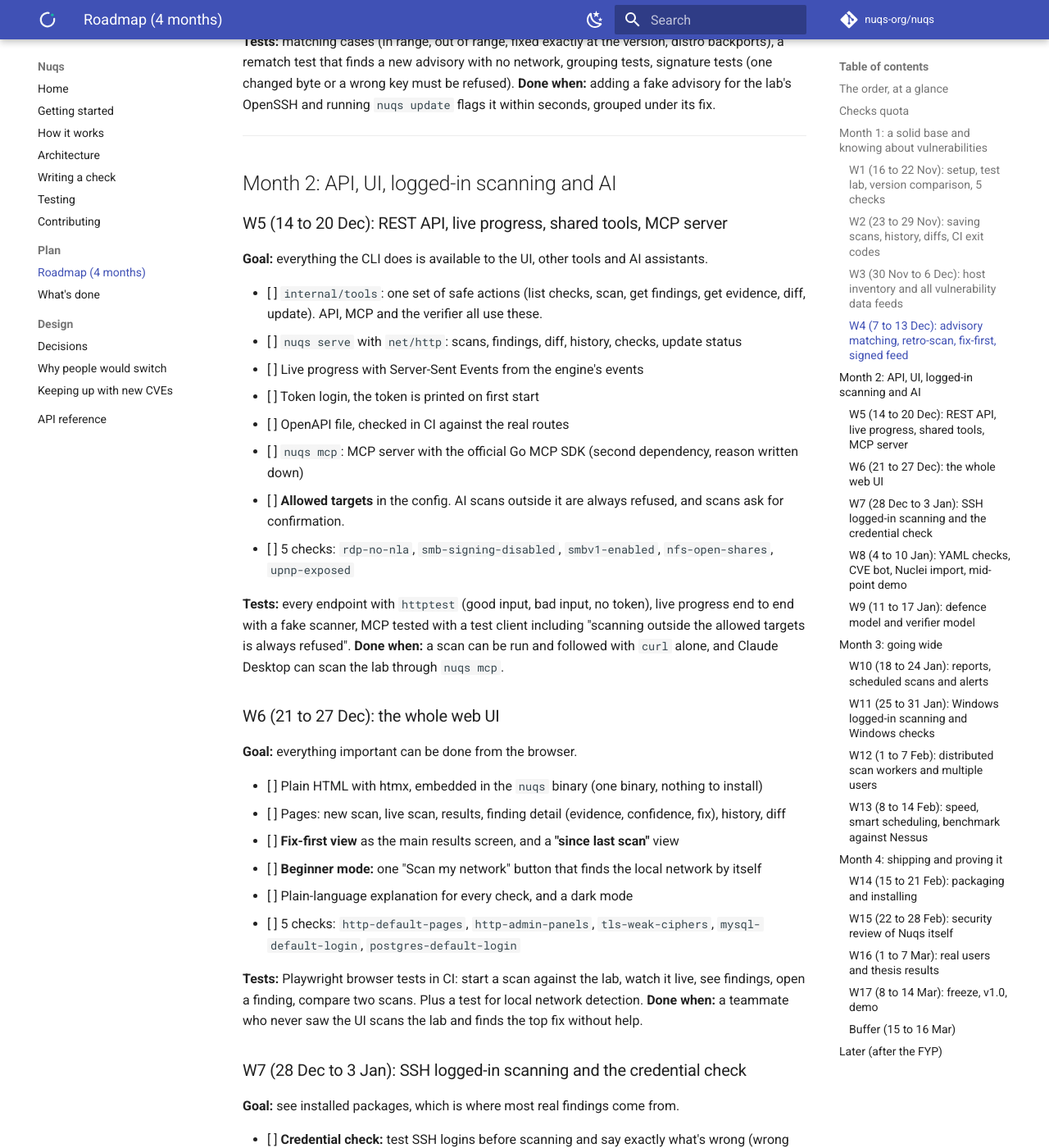
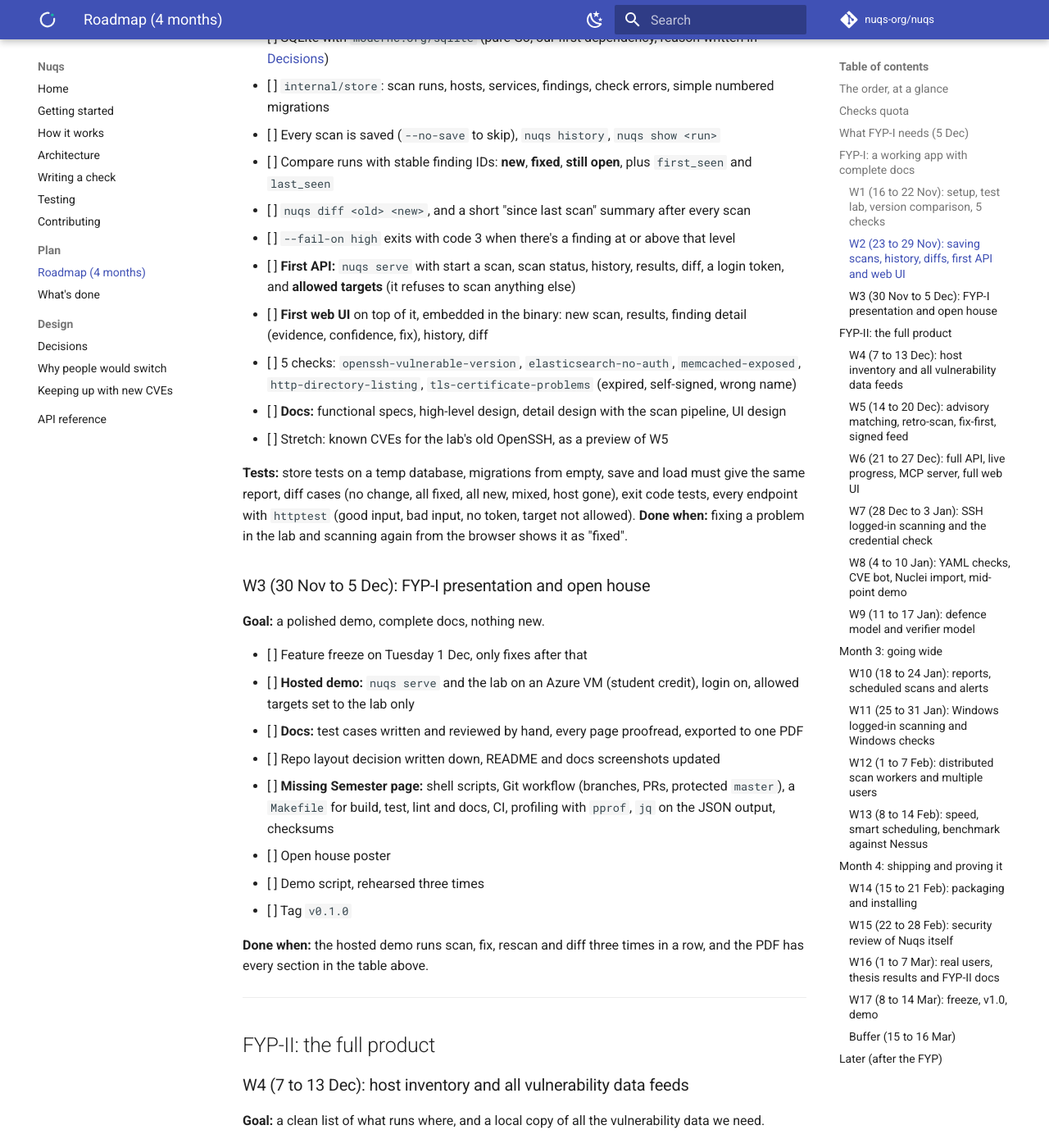
Before and after one commit to 92meharali/nuqs, an MkDocs documentation site: the page built from docs/roadmap.md, in a window 1280 px wide and 1400 px high, scrolled down 4272 px. Shown: the whole window at 82% size. Built offline with MkDocs 1.6.1 and Material for MkDocs 9.7.7, drawn with Linux system fonts in a browser that asks for light colours; comment, search, counter and statistics services are not loaded; some of the changed text lies outside the part shown.

Commit message:
update roadmap

```diff
--- a/docs/roadmap.md
+++ b/docs/roadmap.md
@@ -2,7 +2,12 @@
 
 # Roadmap (16 Nov 2026 to 16 Mar 2027)
 
-Four months, 17 weeks. Each week is packed on purpose, we'd rather cut a stretch item than finish early.
+Two parts:
+
+- **FYP-I (16 Nov to 5 Dec):** a working app with complete documentation, shown at the presentation and open house in the first week of December.
+- **FYP-II (7 Dec to 16 Mar):** the full product, complete, bug-free and scalable.
+
+Each week is packed on purpose, we'd rather cut a stretch item than finish early.
 
 Every week follows the same rules:
 
@@ -12,6 +17,8 @@ Every week follows the same rules:
 - Friday: a 10 minute demo to each other of what works now.
 - If a week slips, we cut the stretch items of that week first, we don't push the whole plan back.
 
+Who owns what: **core and CLI** (engine, checks, storage, data), **API and UI** (`nuqs serve` and the web UI).
+
 What's already done is in [What's done](progress.md).
 
 ---
@@ -20,12 +27,12 @@ What's already done is in [What's done](progress.md).
 
 | Week | Dates | What we build |
 |---|---|---|
-| W1 | 16 to 22 Nov | Setup, test lab, version comparison, 5 checks |
-| W2 | 23 to 29 Nov | Saving scans, history, diffs, CI exit codes |
-| W3 | 30 Nov to 6 Dec | Host inventory and all vulnerability data feeds |
-| W4 | 7 to 13 Dec | Advisory matching, retro-scan, fix-first, signed feed |
-| W5 | 14 to 20 Dec | REST API, live progress, shared tools layer, MCP server |
-| W6 | 21 to 27 Dec | The whole web UI |
+| W1 | 16 to 22 Nov | Setup, test lab, version comparison, confidence, 5 checks, UI design |
+| W2 | 23 to 29 Nov | Saving scans, history, diffs, first API and web UI, design docs |
+| W3 | 30 Nov to 5 Dec | **FYP-I:** docs finished, hosted demo, poster, presentation and open house |
+| W4 | 7 to 13 Dec | Host inventory and all vulnerability data feeds |
+| W5 | 14 to 20 Dec | Advisory matching, retro-scan, fix-first, signed feed |
+| W6 | 21 to 27 Dec | Full API, live progress, MCP server, full web UI |
 | W7 | 28 Dec to 3 Jan | SSH logged-in scanning and the credential check |
 | W8 | 4 to 10 Jan | YAML checks, CVE bot, Nuclei import, **mid-point demo** |
 | W9 | 11 to 17 Jan | Defence model and verifier model |
@@ -35,13 +42,13 @@ What's already done is in [What's done](progress.md).
 | W13 | 8 to 14 Feb | Speed: big networks, smart scheduling, benchmark against Nessus |
 | W14 | 15 to 21 Feb | Packaging: releases, Docker, Homebrew, installer |
 | W15 | 22 to 28 Feb | Security review of Nuqs itself |
-| W16 | 1 to 7 Mar | Real users, fixes from their feedback, thesis results |
+| W16 | 1 to 7 Mar | Real users, fixes from their feedback, FYP-II docs |
 | W17 | 8 to 14 Mar | Freeze, v1.0, demo |
 | Buffer | 15 to 16 Mar | Final submission |
 
 ## Checks quota
 
-At least **5 new checks every week** from W1 to W14, so we end with **70+ built-in checks**, plus everything from advisory data (W4), Nuclei templates (W8) and the CVE bot (W8). Ideas, roughly in order:
+At least **5 new checks every week** from W1 to W14 (except W3, the FYP-I week), so we end with **65+ built-in checks**, plus everything from advisory data (W5), Nuclei templates (W8) and the CVE bot (W8). Ideas, roughly in order:
 
 | Area | Checks |
 |---|---|
@@ -54,27 +61,56 @@ At least **5 new checks every week** from W1 to W14, so we end with **70+ built-
 
 ---
 
-## Month 1: a solid base and knowing about vulnerabilities
+## What FYP-I needs (5 Dec)
+
+What the FYP committee asked for, and where each part lives.
+
+| Requirement | Where |
+|---|---|
+| Complete in functionality (not yet product-ready) | the demo: scan, findings, fix, rescan, diff, all from the browser |
+| Background | `docs/report/background.md` |
+| Survey of the 5 most relevant projects | `docs/report/survey.md`: Nessus, OpenVAS (Greenbone), Nuclei, Vuls, Rapid7 InsightVM |
+| Scope | `docs/report/scope.md` |
+| Functional specifications | `docs/report/functional-spec.md` |
+| Architecture | [Architecture](architecture.md) (generated) plus `docs/how-it-works.md` |
+| UI design | `docs/report/ui-design.md` with wireframes and screenshots |
+| High-level design | `docs/report/high-level-design.md` |
+| Detail design, with the pipeline | `docs/report/detailed-design.md` |
+| Test cases (AI drafts are fine, we review and finalize them by hand) | `docs/report/test-cases.md` |
+| Repo owned by the project email, with collaborators | `fyp26_nuqs@gmail.com` owns `nuqs-org`. Collaborators: the team, the advisor, `undergradoffice.fos@itu.edu.pk` |
+| Industry-standard repo layout | Go's standard layout: `cmd/` (binaries), `internal/` and `checks/` (source), `docs/`. Written down in [Decisions](design/decisions.md). |
+| Hosted on the cloud | demo server on Azure, docs on GitHub Pages |
+| The Missing Semester, applied and shown | `docs/report/missing-semester.md`: where each lecture shows up in Nuqs |
+
+The docs site exports to one PDF for submission.
+
+---
+
+## FYP-I: a working app with complete docs
 
 ### W1 (16 to 22 Nov): setup, test lab, version comparison, 5 checks
 
-**Goal:** everyone ships code, and we can test against real vulnerable software.
+**Goal:** everyone ships code, we can test against real vulnerable software, and the first docs are written.
 
-- [ ] Repo on `nuqs-org/nuqs`, GitHub Pages on (Settings, Pages, Source: GitHub Actions), default branch protected, license added (Apache 2.0 suggested)
+- [x] Repo on `nuqs-org/nuqs`, license added (Apache 2.0)
+- [ ] GitHub Pages on (Settings, Pages, Source: GitHub Actions), default branch protected
+- [ ] Project email `fyp26_nuqs@gmail.com` made, its GitHub account owns `nuqs-org`, advisor and `undergradoffice.fos@itu.edu.pk` added as collaborators
 - [ ] Every teammate builds Nuqs, scans their own router, and merges one PR
-- [ ] Split ownership: engine and checks, data and storage, API and UI
 - [ ] **Test lab:** `lab/docker-compose.yml` with real services: vsftpd with anonymous login, a Telnet server, nginx without headers, an old OpenSSH, a TLS 1.0 server, Redis and MongoDB with no login
 - [ ] Lab CI job: scan the lab, the result must match a saved expected report exactly
 - [ ] `internal/version`: compare versions like each ecosystem does (semver, Debian, RPM, OpenSSH style `9.6p1`)
 - [ ] `confidence` on every finding: `confirmed` (we proved it) or `inferred` (from the version)
 - [ ] 5 checks: `tls-deprecated-protocols`, `ssh-password-auth`, `ssh-weak-algorithms`, `redis-no-auth`, `mongodb-no-auth`
+- [ ] **API and UI:** wireframes for every page (new scan, live scan, results, finding detail, history, diff)
+- [ ] **Docs:** background, survey, scope
+- [ ] Everyone starts [The Missing Semester](https://missing.csail.mit.edu/) (finish by 3 Dec)
 
 **Tests:** fake-server tests for each check, lab test for each check, big table tests and a fuzz test for version comparison (it must be consistent: if a < b then b > a).
-**Done when:** the lab scan finds exactly the expected problems in CI, and everyone has merged a PR.
+**Done when:** the lab scan finds exactly the expected problems in CI, everyone has merged a PR, and the wireframes are agreed.
 
-### W2 (23 to 29 Nov): saving scans, history, diffs, CI exit codes
+### W2 (23 to 29 Nov): saving scans, history, diffs, first API and web UI
 
-**Goal:** scans are saved and every scan shows what changed.
+**Goal:** scans are saved, every scan shows what changed, and it all works from the browser.
 
 - [ ] SQLite with `modernc.org/sqlite` (pure Go, our first dependency, reason written in [Decisions](design/decisions.md))
 - [ ] `internal/store`: scan runs, hosts, services, findings, check errors, simple numbered migrations
@@ -82,13 +118,35 @@ At least **5 new checks every week** from W1 to W14, so we end with **70+ built-
 - [ ] Compare runs with stable finding IDs: **new**, **fixed**, **still open**, plus `first_seen` and `last_seen`
 - [ ] `nuqs diff <old> <new>`, and a short "since last scan" summary after every scan
 - [ ] `--fail-on high` exits with code 3 when there's a finding at or above that level
-- [ ] Retention setting: keep the last N runs per target
+- [ ] **First API:** `nuqs serve` with start a scan, scan status, history, results, diff, a login token, and **allowed targets** (it refuses to scan anything else)
+- [ ] **First web UI** on top of it, embedded in the binary: new scan, results, finding detail (evidence, confidence, fix), history, diff
 - [ ] 5 checks: `openssh-vulnerable-version`, `elasticsearch-no-auth`, `memcached-exposed`, `http-directory-listing`, `tls-certificate-problems` (expired, self-signed, wrong name)
+- [ ] **Docs:** functional specs, high-level design, detail design with the scan pipeline, UI design
+- [ ] Stretch: known CVEs for the lab's old OpenSSH, as a preview of W5
 
-**Tests:** store tests on a temp database, migrations from empty and from every older version, save and load must give the same report, diff cases (no change, all fixed, all new, mixed, host gone), exit code tests.
-**Done when:** fixing a problem in the lab and scanning again shows it as "fixed".
+**Tests:** store tests on a temp database, migrations from empty, save and load must give the same report, diff cases (no change, all fixed, all new, mixed, host gone), exit code tests, every endpoint with `httptest` (good input, bad input, no token, target not allowed).
+**Done when:** fixing a problem in the lab and scanning again from the browser shows it as "fixed".
 
-### W3 (30 Nov to 6 Dec): host inventory and all vulnerability data feeds
+### W3 (30 Nov to 5 Dec): FYP-I presentation and open house
+
+**Goal:** a polished demo, complete docs, nothing new.
+
+- [ ] Feature freeze on Tuesday 1 Dec, only fixes after that
+- [ ] **Hosted demo:** `nuqs serve` and the lab on an Azure VM (student credit), login on, allowed targets set to the lab only
+- [ ] **Docs:** test cases written and reviewed by hand, every page proofread, exported to one PDF
+- [ ] Repo layout decision written down, README and docs screenshots updated
+- [ ] **Missing Semester page:** shell scripts, Git workflow (branches, PRs, protected `master`), a `Makefile` for build, test, lint and docs, CI, profiling with `pprof`, `jq` on the JSON output, checksums
+- [ ] Open house poster
+- [ ] Demo script, rehearsed three times
+- [ ] Tag `v0.1.0`
+
+**Done when:** the hosted demo runs scan, fix, rescan and diff three times in a row, and the PDF has every section in the table above.
+
+---
+
+## FYP-II: the full product
+
+### W4 (7 to 13 Dec): host inventory and all vulnerability data feeds
 
 **Goal:** a clean list of what runs where, and a local copy of all the vulnerability data we need.
 
@@ -97,12 +155,13 @@ At least **5 new checks every week** from W1 to W14, so we end with **70+ built-
 - [ ] `nuqs update` downloads and stores: **OSV** (Debian, Ubuntu, Alpine, Red Hat and more), **CISA KEV**, **EPSS**, and the official **CVE list** (cvelistV5)
 - [ ] Only download what changed, keep the last good copy if a download fails or is corrupt
 - [ ] `nuqs update --status` shows how fresh each source is
+- [ ] Retention setting: keep the last N runs per target
 - [ ] 5 checks: `dns-open-resolver`, `snmp-default-community`, `ntp-monlist`, `http-exposed-git`, `http-exposed-env`
 
 **Tests:** mapping tests on real Nmap XML from the lab, import tests for every feed on small saved samples (no network in tests), a corrupt download must never damage the existing data.
 **Done when:** every lab service has the right product and version, and `nuqs update` works both online and from saved files.
 
-### W4 (7 to 13 Dec): advisory matching, retro-scan, fix-first, signed feed
+### W5 (14 to 20 Dec): advisory matching, retro-scan, fix-first, signed feed
 
 **Goal:** our headline features work end to end.
 
@@ -116,39 +175,21 @@ At least **5 new checks every week** from W1 to W14, so we end with **70+ built-
 **Tests:** matching cases (in range, out of range, fixed exactly at the version, distro backports), a rematch test that finds a new advisory with no network, grouping tests, signature tests (one changed byte or a wrong key must be refused).
 **Done when:** adding a fake advisory for the lab's OpenSSH and running `nuqs update` flags it within seconds, grouped under its fix.
 
----
+### W6 (21 to 27 Dec): full API, live progress, MCP server, full web UI
 
-## Month 2: API, UI, logged-in scanning and AI
-
-### W5 (14 to 20 Dec): REST API, live progress, shared tools, MCP server
-
-**Goal:** everything the CLI does is available to the UI, other tools and AI assistants.
+**Goal:** everything the CLI does is available to the UI, other tools and AI assistants, and the UI is complete.
 
 - [ ] `internal/tools`: one set of safe actions (list checks, scan, get findings, get evidence, diff, update). API, MCP and the verifier all use these.
-- [ ] `nuqs serve` with `net/http`: scans, findings, diff, history, checks, update status
-- [ ] Live progress with Server-Sent Events from the engine's events
-- [ ] Token login, the token is printed on first start
+- [ ] The rest of the API: checks, update status, and live progress with Server-Sent Events from the engine's events
 - [ ] OpenAPI file, checked in CI against the real routes
-- [ ] `nuqs mcp`: MCP server with the official Go MCP SDK (second dependency, reason written down)
-- [ ] **Allowed targets** in the config. AI scans outside it are always refused, and scans ask for confirmation.
-- [ ] 5 checks: `rdp-no-nla`, `smb-signing-disabled`, `smbv1-enabled`, `nfs-open-shares`, `upnp-exposed`
-
-**Tests:** every endpoint with `httptest` (good input, bad input, no token), live progress end to end with a fake scanner, MCP tested with a test client including "scanning outside the allowed targets is always refused".
-**Done when:** a scan can be run and followed with `curl` alone, and Claude Desktop can scan the lab through `nuqs mcp`.
-
-### W6 (21 to 27 Dec): the whole web UI
-
-**Goal:** everything important can be done from the browser.
-
-- [ ] Plain HTML with htmx, embedded in the `nuqs` binary (one binary, nothing to install)
-- [ ] Pages: new scan, live scan, results, finding detail (evidence, confidence, fix), history, diff
-- [ ] **Fix-first view** as the main results screen, and a **"since last scan"** view
+- [ ] `nuqs mcp`: MCP server with the official Go MCP SDK (second dependency, reason written down). AI scans outside the allowed targets are always refused.
+- [ ] UI: live scan page, **fix-first view** as the main results screen, **"since last scan"** view
 - [ ] **Beginner mode:** one "Scan my network" button that finds the local network by itself
 - [ ] Plain-language explanation for every check, and a dark mode
-- [ ] 5 checks: `http-default-pages`, `http-admin-panels`, `tls-weak-ciphers`, `mysql-default-login`, `postgres-default-login`
+- [ ] 5 checks: `rdp-no-nla`, `smb-signing-disabled`, `smbv1-enabled`, `http-default-pages`, `tls-weak-ciphers`
 
-**Tests:** Playwright browser tests in CI: start a scan against the lab, watch it live, see findings, open a finding, compare two scans. Plus a test for local network detection.
-**Done when:** a teammate who never saw the UI scans the lab and finds the top fix without help.
+**Tests:** live progress end to end with a fake scanner, MCP tested with a test client including "scanning outside the allowed targets is always refused", Playwright browser tests in CI: start a scan against the lab, watch it live, see findings, compare two scans.
+**Done when:** a teammate who never saw the UI scans the lab and finds the top fix without help, and Claude Desktop can scan the lab through `nuqs mcp`.
 
 ### W7 (28 Dec to 3 Jan): SSH logged-in scanning and the credential check
 
@@ -284,7 +325,7 @@ At least **5 new checks every week** from W1 to W14, so we end with **70+ built-
 **Tests:** one test per item in the threat model.
 **Done when:** the threat model has no open items marked high.
 
-### W16 (1 to 7 Mar): real users and thesis results
+### W16 (1 to 7 Mar): real users, thesis results and FYP-II docs
 
 **Goal:** prove it's easy and useful for people who aren't us.
 
@@ -292,6 +333,7 @@ At least **5 new checks every week** from W1 to W14, so we end with **70+ built-
 - [ ] Record where they get stuck, fix the top 10 problems
 - [ ] Final numbers for the thesis: speed, accuracy, false positives before and after verifying, checks count, test coverage
 - [ ] Thesis chapters on design, testing and results
+- [ ] **FYP-II docs:** every FYP-I section updated to the final product, plus implementation notes, notes on AI use in each part of the work, and AI automated testing results
 
 **Done when:** every user finished the task list, and the top problems are fixed.
 
```
Also changed, not shown: other parts of docs/roadmap.md (+1 -1 lines), docs/progress.md (+3 -2 lines).
